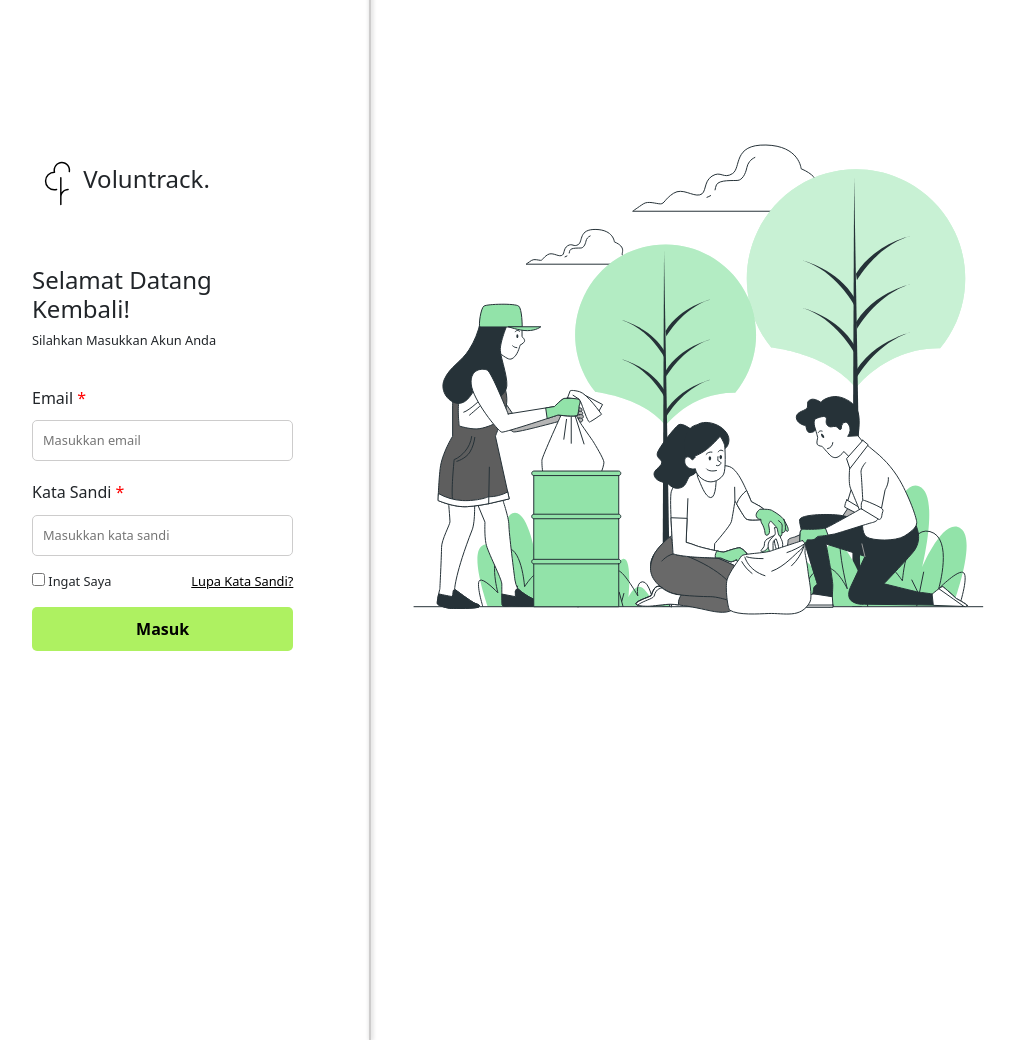
After one commit to mochafri/Voluntrack-project, a PHP site: page /login.html in a window 1280 px wide. The commit adds this page. Shown: the whole page, without its empty margins (120-1135 px from the left). Run offline with PHP 8.4, Linux system fonts and the light colour scheme.

Commit message:
login page

```diff
--- /dev/null
+++ b/login.css
@@ -0,0 +1,96 @@
+/* font */
+
+@font-face {
+    font-family: 'jakartaSansRegular';
+    src: url(Font/Plus_Jakarta_Sans/static/PlusJakartaSans-Regular.ttf) format(truetype);
+}
+
+@font-face {
+    font-family: 'jakartaSansBold';
+    src: url(Font/Plus_Jakarta_Sans/static/PlusJakartaSans-Bold.ttf) format(truetype);
+}
+
+
+@font-face {
+    font-family: 'jakartaSansExtraBold';
+    src: url(Font/Plus_Jakarta_Sans/static/PlusJakartaSans-ExtraBold.ttf) format(truetype);
+}
+
+@font-face {
+    font-family: 'jakartaSansSemiBold';
+    src: url(Font/Plus_Jakarta_Sans/static/PlusJakartaSans-SemiBold.ttf) format(truetype);
+}
+
+/* Universal */
+
+body {
+    overflow: hidden;
+}
+
+
+.container-fluid {
+    font-size: 16px;
+}
+
+
+.container-fluid .row {
+    padding: 3.25em 6.5em;
+    height: 100vh;
+}
+
+.input-form .logo img {
+    width: 4vw;
+}
+
+.input-form .logo h5, .welcome h5 {
+    font-size: 1.5em;
+}
+
+.input-form .welcome p {
+    font-size: .8em;
+}
+
+.input-form .input label {
+    margin-top: 1.2em;
+}
+
+.input-form .input span {
+    color: red;
+}
+
+.input-form .input input {
+    margin-top: .8em;
+    padding: 10px;
+    font-size: .8em;
+    border-radius: 5px;
+    border: 1px solid #cdcccc;
+    color: #646464;
+}
+
+.input-form .remember {
+    font-size: .8em;
+    width: 100%;
+    display: block;
+}
+
+.garis {
+    border: 1px solid #cdcccc;
+    position: absolute;
+    transform: rotate(90deg);
+    left: -150px;
+    box-shadow: 0 -1px 4px 1px #ddd;
+}
+
+
+.input-form a {
+    color: black;
+}
+
+.input-form button {
+    width: 100%;
+    border-radius: 5px;
+    font-weight: bold;
+    border: none;
+    background-color: #AEF161;
+    padding: 10px 0;
+}
--- /dev/null
+++ b/login.html
@@ -0,0 +1,53 @@
+<!DOCTYPE html>
+<html lang="en">
+
+<head>
+    <meta charset="UTF-8">
+    <meta name="viewport" content="width=device-width, initial-scale=1.0">
+    <title>Login Page</title>
+    <link rel="stylesheet" href="login.css">
+    <link href="https://cdn.jsdelivr.net/npm/bootstrap@5.3.3/dist/css/bootstrap.min.css" rel="stylesheet"
+        integrity="sha384-QWTKZyjpPEjISv5WaRU9OFeRpok6YctnYmDr5pNlyT2bRjXh0JMhjY6hW+ALEwIH" crossorigin="anonymous">
+</head>
+
+<body>
+    <div class="container-fluid">
+        <div class="row d-flex align-items-center">
+            <div class="col-4 input-form p-5">
+                <div class="logo d-flex pt-2 pb-2 align-items-center">
+                    <img src="icon/1.svg" alt="icon">
+                    <h5>Voluntrack.</h5>
+                </div>
+                <div class="welcome mt-5">
+                    <h5>Selamat Datang Kembali!</h5>
+                    <p>Silahkan Masukkan Akun Anda</p>
+                </div>
+                <div class="input d-flex flex-column">
+                    <label for="email">Email <span>*</span></label>
+                    <input type="text" id="email" placeholder="Masukkan email">
+                    <label for="password">Kata Sandi <span>*</span></label>
+                    <input type="password" id="password" placeholder="Masukkan kata sandi">
+                </div>
+                <div class="remember pt-3 pb-3 d-flex align-items-center justify-content-between ">
+                    <div>
+                        <input type="checkbox" id="checkbox">
+                        <label for="checkbox">Ingat Saya</label>
+                    </div>
+                    <a href="#">Lupa Kata Sandi?</a>
+                </div>
+                <button>Masuk</button>
+            </div>
+            <div class="garis"></div>
+            <div class="col-8 d-flex justify-content-center align-items-center">
+                <img src="image/bro.svg" alt="login">
+            </div>
+        </div>
+    </div>
+
+
+    <script src="https://cdn.jsdelivr.net/npm/bootstrap@5.3.3/dist/js/bootstrap.bundle.min.js"
+        integrity="sha384-YvpcrYf0tY3lHB60NNkmXc5s9fDVZLESaAA55NDzOxhy9GkcIdslK1eN7N6jIeHz"
+        crossorigin="anonymous"></script>
+</body>
+
+</html>
--- a/style.css
+++ b/style.css
@@ -62,7 +62,7 @@ body {
 }
 
 nav {
-    padding: 0 60px;
+    padding: 0 120px;
 }
 
 .navbar>* {
@@ -108,7 +108,7 @@ nav {
 /* Main */
 /* Page 1 */
 main {
-    padding: 0 80px;
+    padding: 0 120px;
 }
 
 
@@ -191,7 +191,7 @@ main {
 #page2 .category>* {
     border: 1px solid black;
     height: 350px;
-    margin: 0 40px;
+    margin: 0 20px;
     border-radius: 10px;
     border-color: rgba(0, 0, 0, .1);
     box-shadow: 5px 5px 20px #ccc;
```
Also changed, not shown: image/bro.svg (added), 1 other file.
